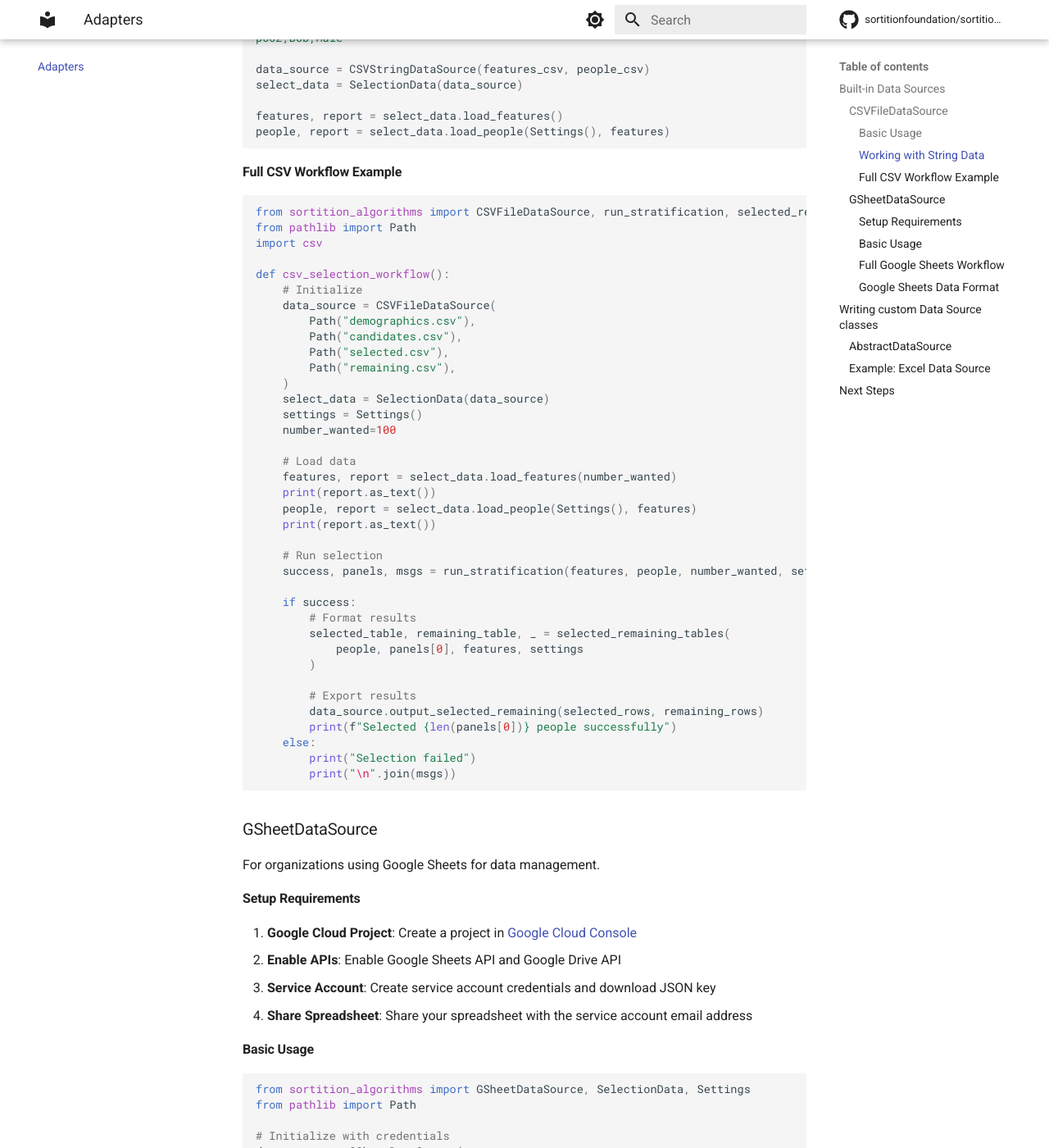
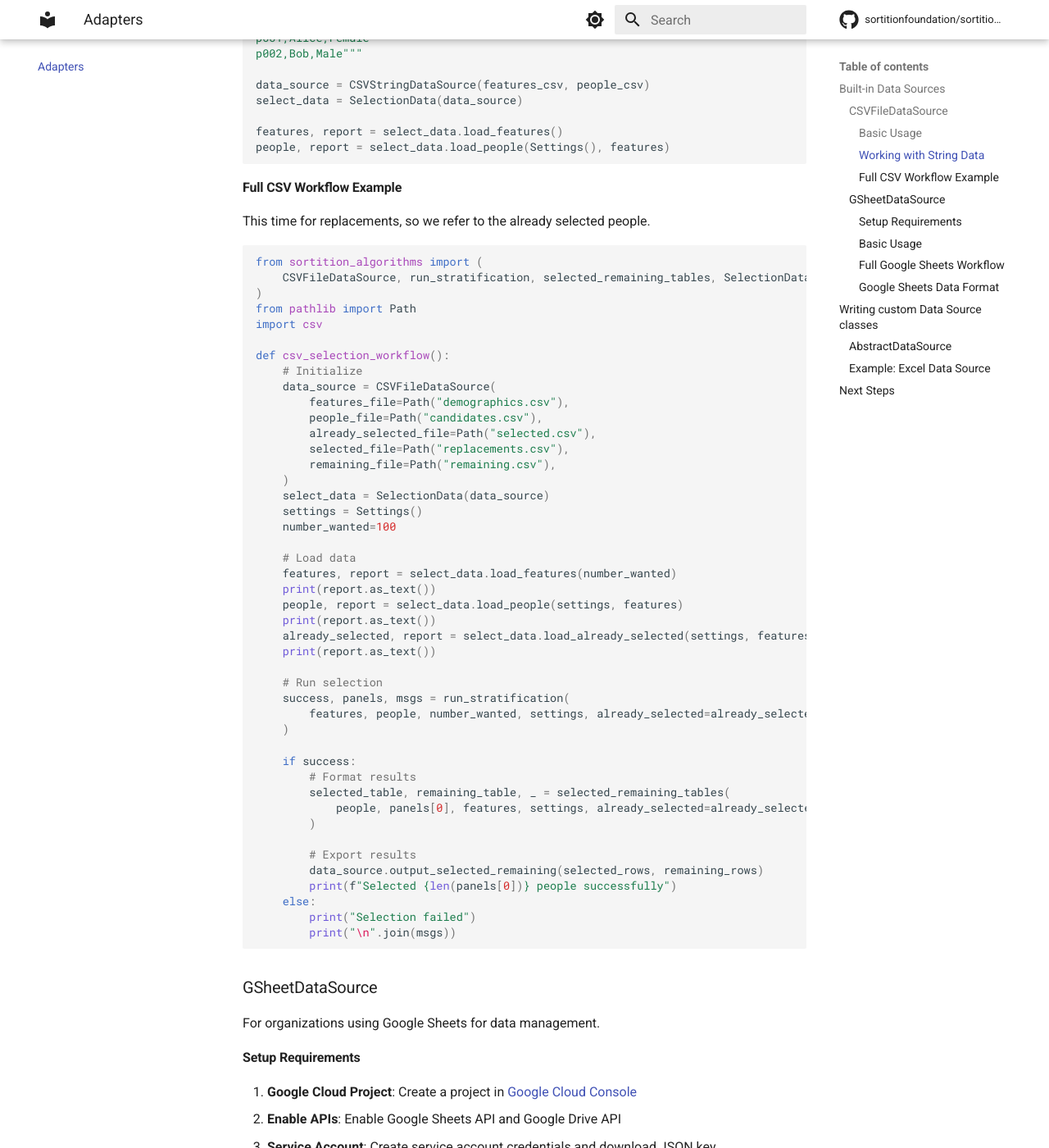
Before and after one commit to sortitionfoundation/sortition-algorithms, an MkDocs documentation site: the page built from docs/adapters.md, in a window 1280 px wide and 1400 px high, scrolled down 1133 px. Shown: the whole window at 82% size. Built offline with MkDocs 1.6.1 and Material for MkDocs 9.7.7, drawn with Linux system fonts in a browser that asks for light colours; comment, search, counter and statistics services are not loaded; some of the changed text lies outside the part shown.

Commit message:
update docs with changes about already_selected

````diff
--- a/docs/adapters.md
+++ b/docs/adapters.md
@@ -15,16 +15,17 @@ from sortition_algorithms import CSVFileDataSource, SelectionData, Settings
 from pathlib import Path
 
 data_source = CSVFileDataSource(
-    Path("demographics.csv"),
-    Path("candidates.csv"),
-    Path("selected.csv"),
-    Path("remaining.csv"),
+    features_file=Path("demographics.csv"),
+    people_file=Path("candidates.csv"),
+    selected_file=Path("selected.csv"),
+    remaining_file=Path("remaining.csv"),
 )
 select_data = SelectionData(data_source)
+settings = Settings()
 
 # Load data
 features, report = select_data.load_features()
-people, report = select_data.load_people(Settings(), features)
+people, report = select_data.load_people(settings, features)
 
 # Do Selection
 # ...
@@ -56,18 +57,23 @@ people, report = select_data.load_people(Settings(), features)
 
 #### Full CSV Workflow Example
 
+This time for replacements, so we refer to the already selected people.
+
 ```python
-from sortition_algorithms import CSVFileDataSource, run_stratification, selected_remaining_tables, SelectionData, Settings
+from sortition_algorithms import (
+    CSVFileDataSource, run_stratification, selected_remaining_tables, SelectionData, Settings
+)
 from pathlib import Path
 import csv
 
 def csv_selection_workflow():
     # Initialize
     data_source = CSVFileDataSource(
-        Path("demographics.csv"),
-        Path("candidates.csv"),
-        Path("selected.csv"),
-        Path("remaining.csv"),
+        features_file=Path("demographics.csv"),
+        people_file=Path("candidates.csv"),
+        already_selected_file=Path("selected.csv"),
+        selected_file=Path("replacements.csv"),
+        remaining_file=Path("remaining.csv"),
     )
     select_data = SelectionData(data_source)
     settings = Settings()
@@ -76,16 +82,20 @@ def csv_selection_workflow():
     # Load data
     features, report = select_data.load_features(number_wanted)
     print(report.as_text())
-    people, report = select_data.load_people(Settings(), features)
+    people, report = select_data.load_people(settings, features)
+    print(report.as_text())
+    already_selected, report = select_data.load_already_selected(settings, features)
     print(report.as_text())
 
     # Run selection
-    success, panels, msgs = run_stratification(features, people, number_wanted, settings)
+    success, panels, msgs = run_stratification(
+        features, people, number_wanted, settings, already_selected=already_selected
+    )
 
     if success:
         # Format results
         selected_table, remaining_table, _ = selected_remaining_tables(
-            people, panels[0], features, settings
+            people, panels[0], features, settings, already_selected=already_selected
         )
 
         # Export results
@@ -142,6 +152,8 @@ select_data.output_selected_remaining(selected_rows, remaining_rows, settings)
 
 #### Full Google Sheets Workflow
 
+This time for replacements, so we refer to the already selected people.
+
 ```python
 from sortition_algorithms import GSheetDataSource, SelectionData, run_stratification, selected_remaining_tables, Settings
 from pathlib import Path
@@ -151,6 +163,7 @@ def gsheet_selection_workflow():
     data_source = GSheetDataSource(
         feature_tab_name="Demographics",
         people_tab_name="Candidates",
+        already_selected_tab_name="Selected",
         auth_json_path=Path("/secure/path/credentials.json"),
         gen_rem_tab=True,  # Generate remaining tab
     )
@@ -171,13 +184,17 @@ def gsheet_selection_workflow():
         print("Failed to load people:", "\n".join(msgs))
         return
 
+    already_selected, report = adapter.load_already_selected(settings, features)
+
     # Run selection
-    success, panels, report = run_stratification(features, people, number_wanted, settings)
+    success, panels, report = run_stratification(
+        features, people, number_wanted, settings, already_selected=already_selected
+    )
 
     if success:
         # Format results
         selected_table, remaining_table, _ = selected_remaining_tables(
-            people, panels[0], features, settings
+            people, panels[0], features, settings, already_selected=already_selected
         )
 
         # Configure output
````
Also changed, not shown: docs/api-reference.md (+4 -0 lines).
